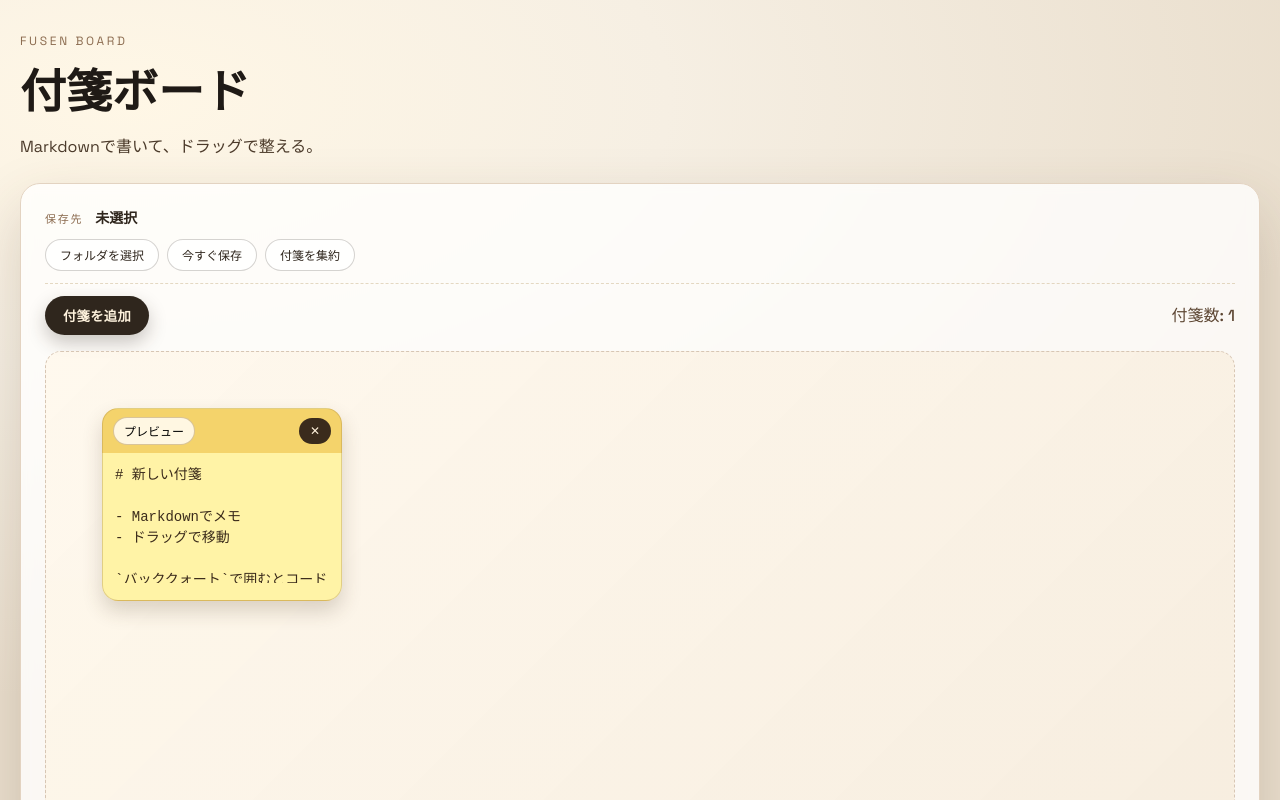
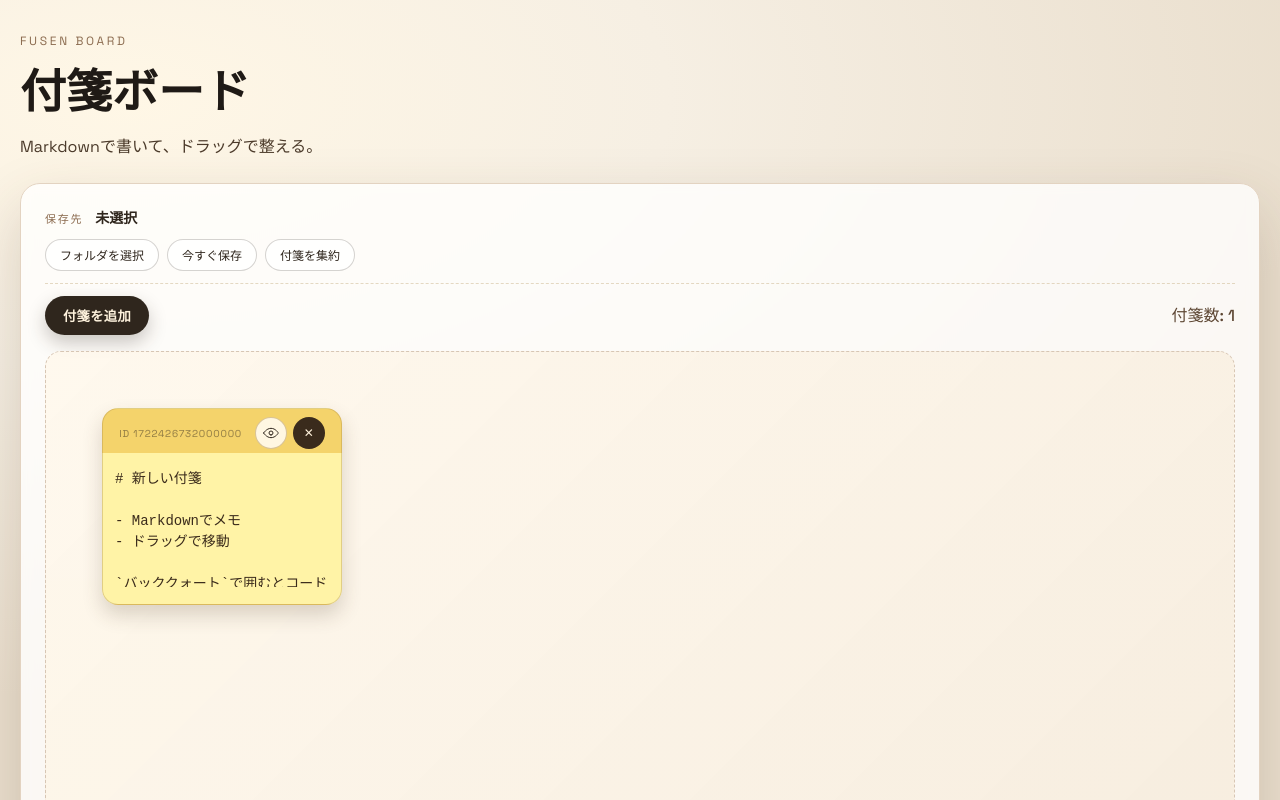
Before and after one commit to yskmasumoto/fusen-web, a Vue app: page / in a window 1280 px wide. Shown: the top 800 px of the page. Built offline with nearby package versions, Linux system fonts and the light colour scheme.

Commit message:
見栄え修正

```diff
--- a/src/components/Fusen.vue
+++ b/src/components/Fusen.vue
@@ -118,17 +118,70 @@ onUnmounted(() => {
 		}"
 	>
 		<div class="note-header" @mousedown.prevent="startDrag">
-			<button class="icon-button" type="button" @mousedown.stop @click="toggleEdit">
-				{{ note.isEditing ? "プレビュー" : "編集" }}
+			<div class="note-controls">
+				<span class="note-id">ID {{ note.id }}</span>
+				<div class="icon-controls">
+					<button
+						class="icon-button"
+						type="button"
+						@mousedown.stop
+						@click="toggleEdit"
+						:aria-label="note.isEditing ? 'プレビューに切り替え' : 'エディットモードに切り替え'"
+					>
+						<svg
+							v-if="note.isEditing"
+							viewBox="0 0 24 24"
+							fill="none"
+							aria-hidden="true"
+						>
+							<path
+								d="M1 12s4-7 11-7 11 7 11 7-4 7-11 7-11-7-11-7z"
+								stroke="currentColor"
+								stroke-width="1.5"
+								stroke-linecap="round"
+								stroke-linejoin="round"
+							/>
+							<path
+								d="M12 15a3 3 0 1 0 0-6 3 3 0 0 0 0 6z"
+								stroke="currentColor"
+								stroke-width="1.5"
+								stroke-linecap="round"
+								stroke-linejoin="round"
+							/>
+						</svg>
+						<svg
+							v-else
+							viewBox="0 0 24 24"
+							fill="none"
+							aria-hidden="true"
+						>
+							<path
+								d="M4 17.25V20h2.75L17.81 8.94l-2.75-2.75L4 17.25z"
+								stroke="currentColor"
+								stroke-width="1.5"
+								stroke-linecap="round"
+								stroke-linejoin="round"
+							/>
+							<path
+								d="M14.06 4.94l2.75 2.75"
+								stroke="currentColor"
+								stroke-width="1.5"
+								stroke-linecap="round"
+								stroke-linejoin="round"
+							/>
+						</svg>
 					</button>
 					<button
 						class="icon-button danger"
 						type="button"
 						@mousedown.stop
 						@click="deleteNote"
+						aria-label="ノートを削除"
 					>
 						✕
 					</button>
+				</div>
+			</div>
 		</div>
 		<div class="note-body">
 			<textarea
--- a/src/components/FusenManage.vue
+++ b/src/components/FusenManage.vue
@@ -16,8 +16,11 @@ const defaultMarkdown = '# 新しい付箋\n\n- Markdownでメモ\n- ドラッ
 const boardRef = ref<HTMLDivElement | null>(null);
 const folderHandle = ref<FileSystemDirectoryHandle | null>(null);
 const saveStatus = ref('');
+const failedNoteIds = ref<number[]>([]);
 const supportsFileSystemAccess = 'showDirectoryPicker' in window;
 let saveTimer: number | undefined;
+let lastIdTimestamp = 0;
+let lastIdCounter = 0;
 
 type FileSystemHandlePermissionDescriptor = {
   mode?: 'read' | 'readwrite';
@@ -31,11 +34,23 @@ declare global {
 
 const folderLabel = computed(() => folderHandle.value?.name ?? '未選択');
 
+const createNoteId = (): number => {
+  const timestamp = Date.now();
+  if (timestamp === lastIdTimestamp) {
+    lastIdCounter = (lastIdCounter + 1) % 1000;
+  } else {
+    lastIdTimestamp = timestamp;
+    lastIdCounter = 0;
+  }
+
+  return timestamp * 1000 + lastIdCounter;
+};
+
 const addNote = () => {
   const index = notes.value.length;
   const offset = 24 + (index % 6) * 18;
   const newNote: Note = {
-    id: Date.now(),
+    id: createNoteId(),
     x: 32 + offset,
     y: 32 + offset,
     markdown: defaultMarkdown,
@@ -99,19 +114,32 @@ const ensureFolderPermission = async () => {
 };
 
 const writeNoteToFolder = async (note: Note) => {
-  if (!folderHandle.value) return;
+  if (!folderHandle.value) return { ok: false, noteId: note.id, reason: 'no-folder' } as const;
 
+  try {
     const filename = `note-${note.id}.md`;
     const fileHandle = await folderHandle.value.getFileHandle(filename, { create: true });
     const writable = await fileHandle.createWritable();
     await writable.write(note.markdown);
     await writable.close();
+    return { ok: true, noteId: note.id } as const;
+  } catch {
+    return { ok: false, noteId: note.id, reason: 'write-failed' } as const;
+  }
 };
 
-const saveAllNotes = async () => {
+const saveAllNotes = async (options: { allowPick?: boolean } = {}) => {
+  const allowPick = options.allowPick ?? true;
   if (!folderHandle.value) {
+    if (allowPick) {
+      const picked = await pickFolder();
+      if (!picked) {
+        return;
+      }
+    } else {
       saveStatus.value = '保存先フォルダが選択されていません。';
       return;
+    }
   }
 
   if (!(await ensureFolderPermission())) {
@@ -119,32 +147,48 @@ const saveAllNotes = async () => {
     return;
   }
 
-  await Promise.all(notes.value.map((note) => writeNoteToFolder(note)));
+  const results = await Promise.allSettled(notes.value.map((note) => writeNoteToFolder(note)));
+  const failures = results.filter((result) =>
+    result.status === 'fulfilled' ? !result.value.ok : true,
+  );
+
+  if (failures.length > 0) {
+    failedNoteIds.value = failures
+      .map((result) => (result.status === 'fulfilled' ? result.value.noteId : null))
+      .filter((noteId): noteId is number => typeof noteId === 'number');
+    saveStatus.value = `一部保存できませんでした (${failures.length}件)。再試行してください。`;
+    return;
+  }
+
+  failedNoteIds.value = [];
   saveStatus.value = `保存しました: ${new Date().toLocaleTimeString()}`;
 };
 
-const pickFolder = async () => {
+const pickFolder = async (): Promise<boolean> => {
   saveStatus.value = '';
   if (!supportsFileSystemAccess) {
     saveStatus.value = 'このブラウザはフォルダ選択に対応していません。';
-    return;
+    return false;
   }
 
   try {
     const picker = window.showDirectoryPicker;
     if (!picker) {
       saveStatus.value = 'このブラウザはフォルダ選択に対応していません。';
-      return;
+      return false;
     }
 
     const handle = await picker();
     folderHandle.value = handle;
     await ensureFolderPermission();
     saveStatus.value = `保存先: ${handle.name}`;
+    failedNoteIds.value = [];
+    return true;
   } catch (error) {
     if ((error as { name?: string }).name !== 'AbortError') {
       saveStatus.value = 'フォルダ選択に失敗しました。';
     }
+    return false;
   }
 };
 
@@ -155,7 +199,7 @@ const normalizeNotes = (raw: unknown): Note[] => {
 
   return raw.map((item, index) => {
     const candidate = typeof item === 'object' && item ? (item as Record<string, unknown>) : {};
-    const id = typeof candidate.id === 'number' ? candidate.id : Date.now() + index;
+    const id = typeof candidate.id === 'number' ? candidate.id : createNoteId();
     const x = typeof candidate.x === 'number' ? candidate.x : 32 + index * 12;
     const y = typeof candidate.y === 'number' ? candidate.y : 32 + index * 12;
     const markdown = typeof candidate.markdown === 'string' ? candidate.markdown : defaultMarkdown;
@@ -204,7 +248,7 @@ watch(
     }
 
     saveTimer = window.setTimeout(() => {
-      void saveAllNotes();
+      void saveAllNotes({ allowPick: false });
     }, 700);
   },
   { deep: true },
@@ -226,11 +270,14 @@ onMounted(() => {
         <span class="value">{{ folderLabel }}</span>
       </div>
       <div class="board-meta__actions">
-        <button class="ghost" type="button" @click="pickFolder">フォルダを選択</button>
-        <button class="ghost" type="button" @click="saveAllNotes">今すぐ保存</button>
+        <button class="ghost" type="button" @click="() => pickFolder()">フォルダを選択</button>
+        <button class="ghost" type="button" @click="() => saveAllNotes()">今すぐ保存</button>
         <button class="ghost" type="button" @click="gatherNotes">付箋を集約</button>
       </div>
       <p v-if="saveStatus" class="board-meta__status">{{ saveStatus }}</p>
+      <p v-if="failedNoteIds.length" class="board-meta__failures">
+        失敗したノートID: {{ failedNoteIds.join(', ') }}
+      </p>
     </div>
 		<div class="toolbar">
 			<button class="primary" type="button" @click="addNote">付箋を追加</button>
--- a/src/main.css
+++ b/src/main.css
@@ -84,6 +84,12 @@
   color: #6a513c;
 }
 
+.board-meta__failures {
+  margin: 0;
+  font-size: 12px;
+  color: #8b3f2a;
+}
+
 .toolbar {
   display: flex;
   align-items: center;
@@ -151,11 +157,27 @@
 .note-header {
   display: flex;
   align-items: center;
-  justify-content: space-between;
+  justify-content: flex-start;
+  gap: 8px;
   padding: 8px 10px;
   background: transparent;
   border-bottom: none;
   cursor: grab;
+}
+
+.note-id {
+  font-size: 10px;
+  letter-spacing: 0.08em;
+  text-transform: uppercase;
+  color: rgba(47, 38, 29, 0.5);
+  white-space: nowrap;
+}
+
+.note-controls {
+  width: 100%;
+  display: flex;
+  align-items: center;
+  justify-content: space-around;
 }
 
 .note-body {
@@ -204,14 +226,27 @@
   border-radius: 6px;
 }
 
+.icon-controls {
+  display: flex;
+  align-items: center;
+  gap: 6px;
+  justify-content: end;
+}
+
 .icon-button {
+  display: inline-flex;
+  align-items: center;
+  justify-content: center;
   background: #fff7e2;
   border: 1px solid rgba(170, 134, 66, 0.45);
   border-radius: 999px;
-  padding: 4px 10px;
+  width: 32px;
+  height: 32px;
+  padding: 0;
   font-size: 12px;
   cursor: pointer;
   transition: transform 0.2s ease;
+  color: #2f261d;
 }
 
 .icon-button:hover {
@@ -222,6 +257,16 @@
   background: #3a2b1c;
   color: #fff2dc;
   border-color: transparent;
+}
+
+.icon-button svg {
+  width: 16px;
+  height: 16px;
+  display: block;
+}
+
+.note-controls button:last-child {
+  margin-left: 0;
 }
 
 .ghost {
```
Lines whose indentation alone changed are shown as unchanged.
